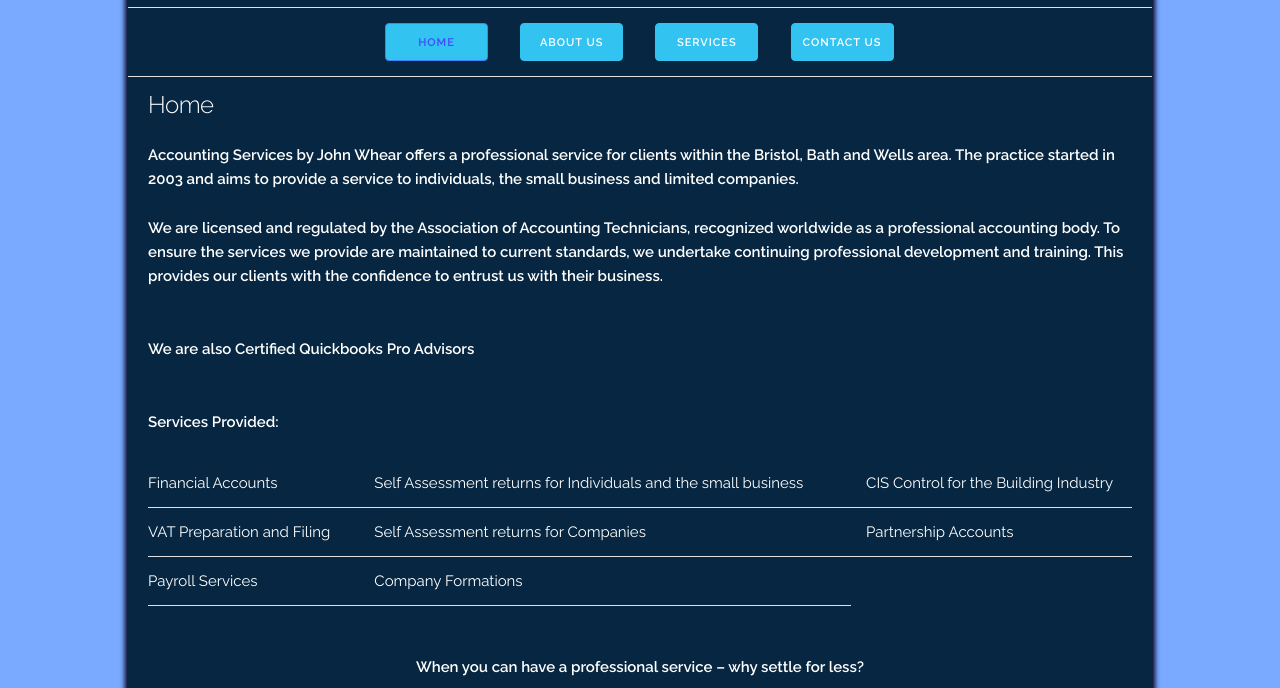
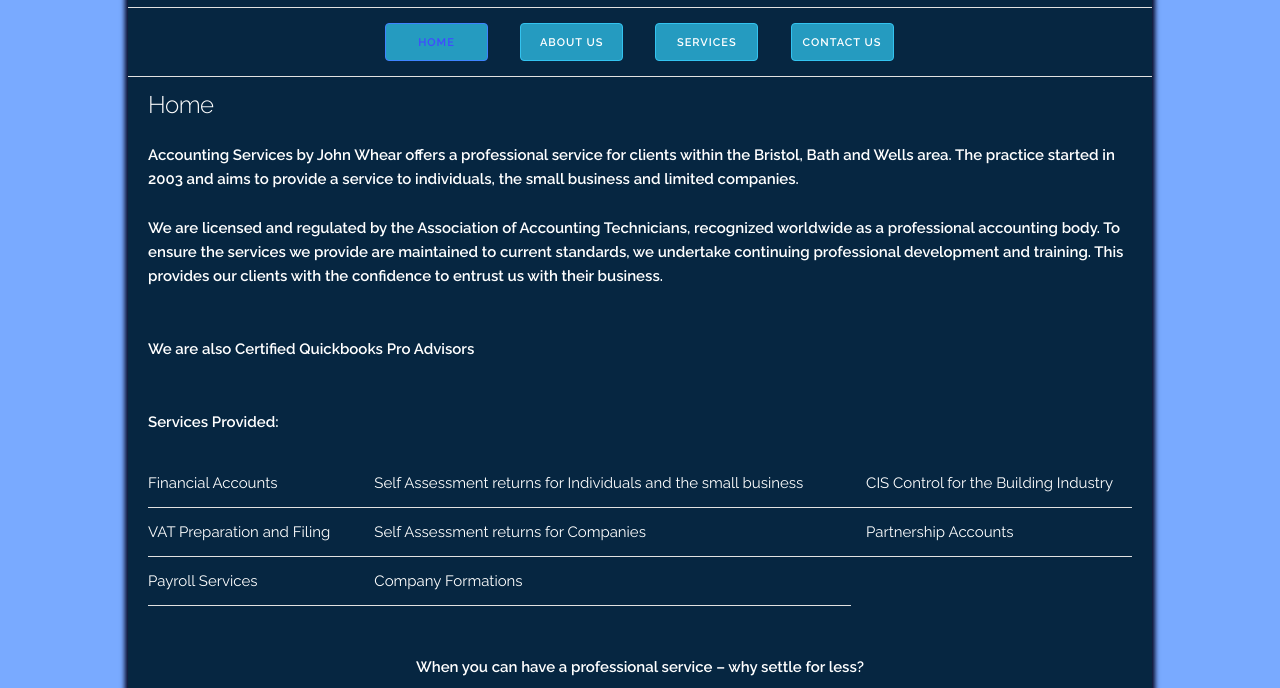
Before and after one commit to JWhear93/john-website, a plain HTML site: page index.html in a window 1280 px wide. Shown: the part 412-1100 px from the top of the page. Drawn offline with nearby package versions, Linux system fonts and the light colour scheme.

Commit message:
Change primary button color

```diff
--- a/css/skeleton.css
+++ b/css/skeleton.css
@@ -206,7 +206,7 @@ input[type="submit"].button-primary,
 input[type="reset"].button-primary,
 input[type="button"].button-primary {
   color: #FFF;
-  background-color: #33C3F0;
+  background-color: #259BC0;
   border-color: #33C3F0; }
 .button.button-primary:hover,
 button.button-primary:hover,
```
